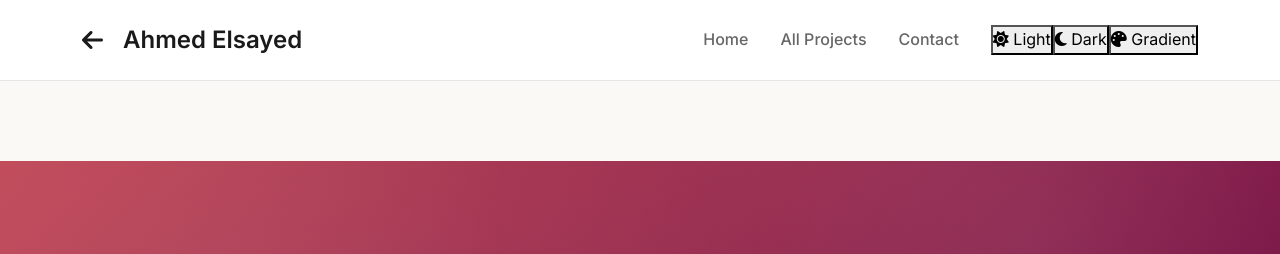
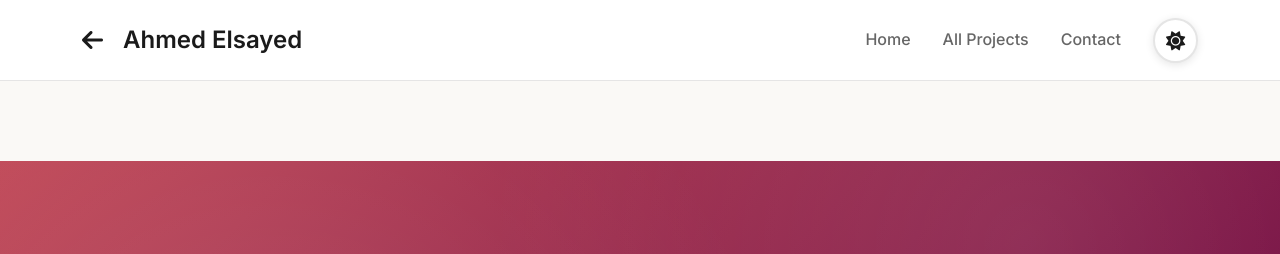
Before and after one commit to AhmedTyson/Ahmed.Elsayed.dev, a website: page projects/portfolio-website.html in a window 1280 px wide. Shown: the top 254 px of the page. Drawn offline with nearby package versions, Linux system fonts and the light colour scheme.

Commit message:
update theme toggle of projects

```diff
--- a/projects/portfolio-website.html
+++ b/projects/portfolio-website.html
@@ -41,17 +41,8 @@
             </li>
           </ul>
           <div class="theme-switcher" id="theme-switcher">
-            <button class="theme-option active" data-theme="light" aria-label="Light theme">
-              <i class="fa-solid fa-sun"></i>
-              <span>Light</span>
-            </button>
-            <button class="theme-option" data-theme="dark" aria-label="Dark theme">
-              <i class="fa-solid fa-moon"></i>
-              <span>Dark</span>
-            </button>
-            <button class="theme-option" data-theme="gradient" aria-label="Gradient theme">
-              <i class="fa-solid fa-palette"></i>
-              <span>Gradient</span>
+            <button class="theme-toggle" id="theme-toggle" aria-label="Switch theme">
+              <i class="fa-solid fa-sun theme-icon" aria-hidden="true"></i>
             </button>
           </div>
         </div>
```
Also changed, not shown: projects/javanova.html (+3 -11 lines), projects/main-projects.html (+5 -7 lines), projects/personal-assistant.html (+3 -12 lines).
